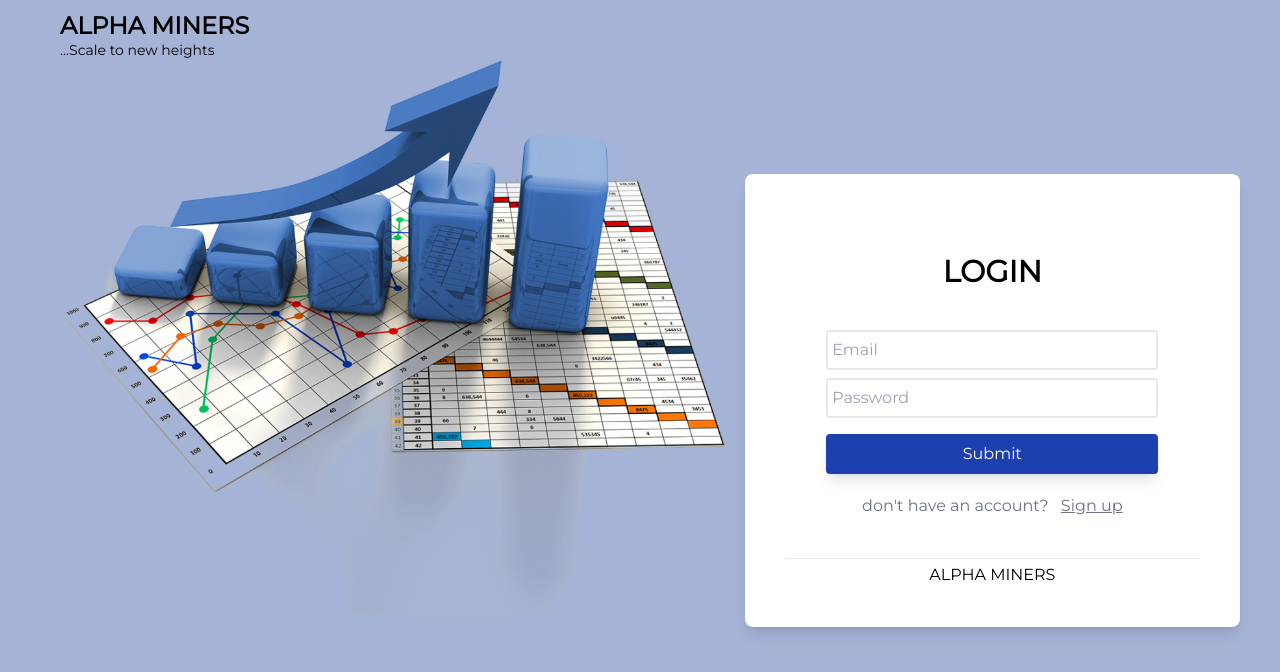
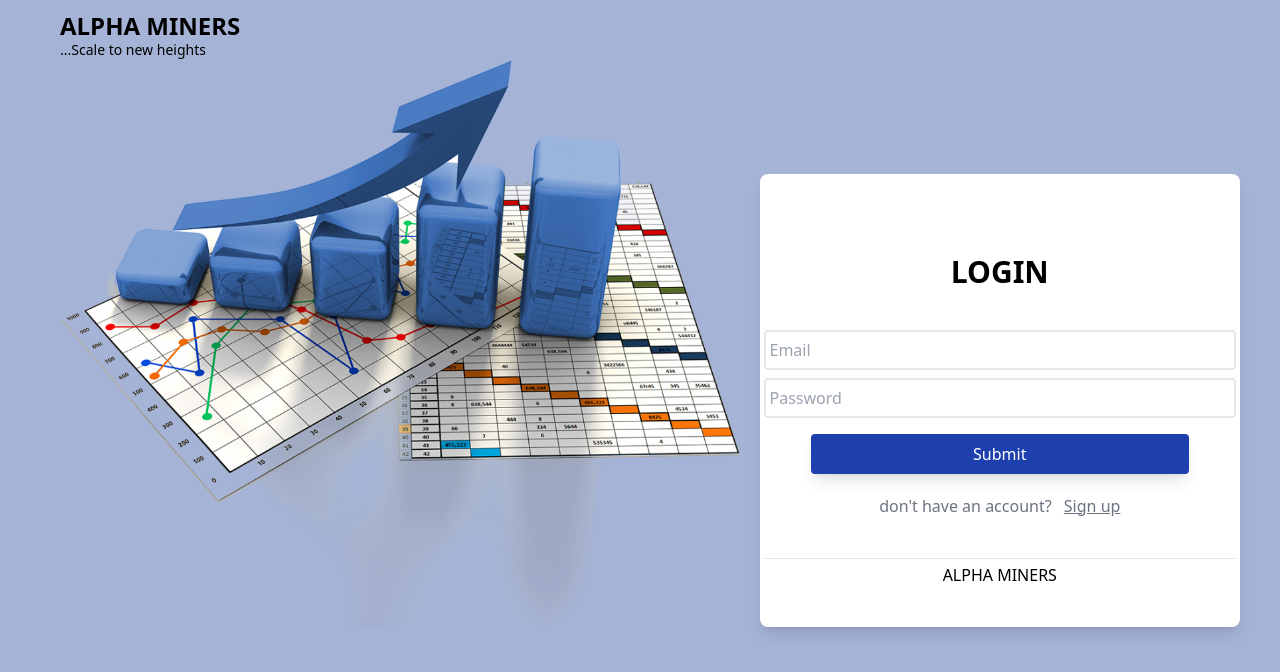
Before and after one commit to Dev-Franqqi/alphaminers, a React (Vite) app: page /login in a window 1280 px wide. Shown: the top 672 px of the page. Built offline with nearby package versions, Linux system fonts and the light colour scheme.

Commit message:
changed web font

```diff
--- a/index.html
+++ b/index.html
@@ -4,7 +4,13 @@
     <meta charset="UTF-8" />
     <link rel="icon" type="image/svg+xml" href="/vite.svg" />
     <meta name="viewport" content="width=device-width, initial-scale=1.0" />
-    <link rel="stylesheet" href="https://fonts.googleapis.com/css?family=Montserrat">
+    <link rel="stylesheet" href="https://fonts.googleapis.com/css?family=Roboto">
+    <style>
+      /* Set the body font-family to Roboto */
+      body {
+        font-family: 'Roboto', sans-serif;
+      }
+    </style>
 
     <title>ALPHA MINERS</title>
   </head>
--- a/src/pages/Login.tsx
+++ b/src/pages/Login.tsx
@@ -15,12 +15,12 @@ export default function Login({}: Props) {
 <img src={Scalable} alt="" />
 
         </div>
-        <div className='p-10 mt-10 w-full md:w-3/5 md:bg-white md:h-5/5 md:rounded-lg md:shadow-lg md:my-auto'>
+        <div className='py-10 px-1 mt-10 w-full md:w-3/5 md:bg-white md:h-5/5 md:rounded-lg md:shadow-lg md:my-auto'>
             <h2 className='text-3xl font-bold text-center mt-10 mb-10'>LOGIN</h2>
 
-            <form className='flex flex-col h-3/5 '>
-                <input type='email' className='border-2 w-4/5 h-10 p-1 rounded mx-auto mb-2' placeholder='Email' required/>
-                <input type='password' className='border-2 w-4/5 h-10 p-1 rounded mx-auto mb-4' placeholder='Password' required/>
+            <form className='flex flex-col w-full md:h-3/5 '>
+                <input type='email' className='border-2 w-full h-10 p-1 rounded mx-auto mb-2' placeholder='Email' required/>
+                <input type='password' className='border-2 w-full h-10 p-1 rounded mx-auto mb-4' placeholder='Password' required/>
                 <button type='submit' className='w-4/5 h-10 bg-blue-800 mx-auto text-center py-1 shadow-lg rounded text-white'>Submit</button>
 
             </form>
--- a/tailwind.config.js
+++ b/tailwind.config.js
@@ -6,9 +6,7 @@ export default {
   ],
   theme: {
     extend: {
-      fontFamily: {
-        sans: ['Montserrat', 'sans-serif'],
-      }
+
     },
   },
   plugins: [],
```
